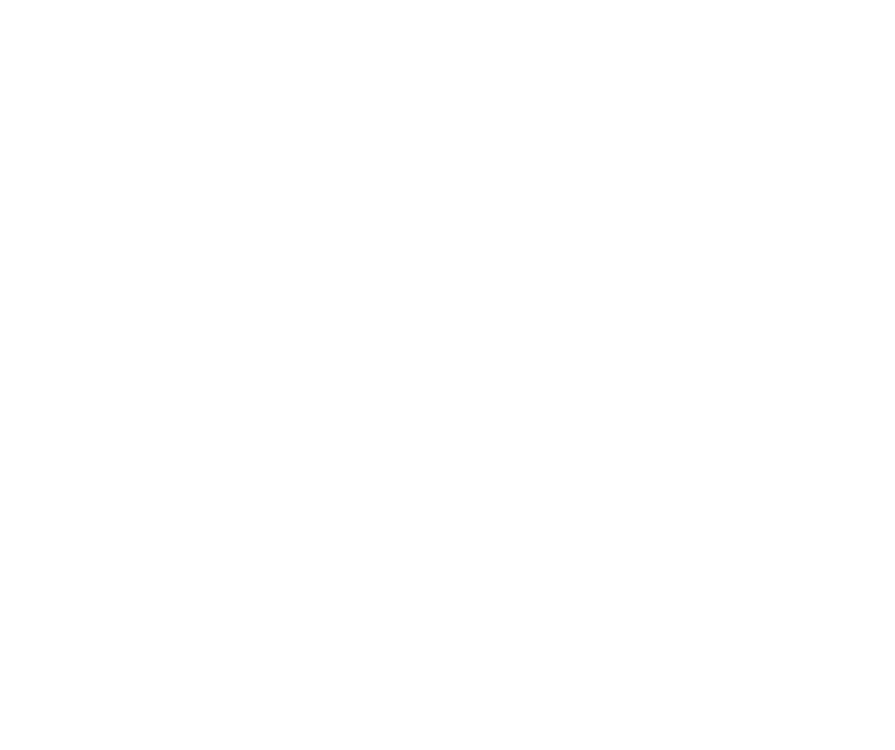
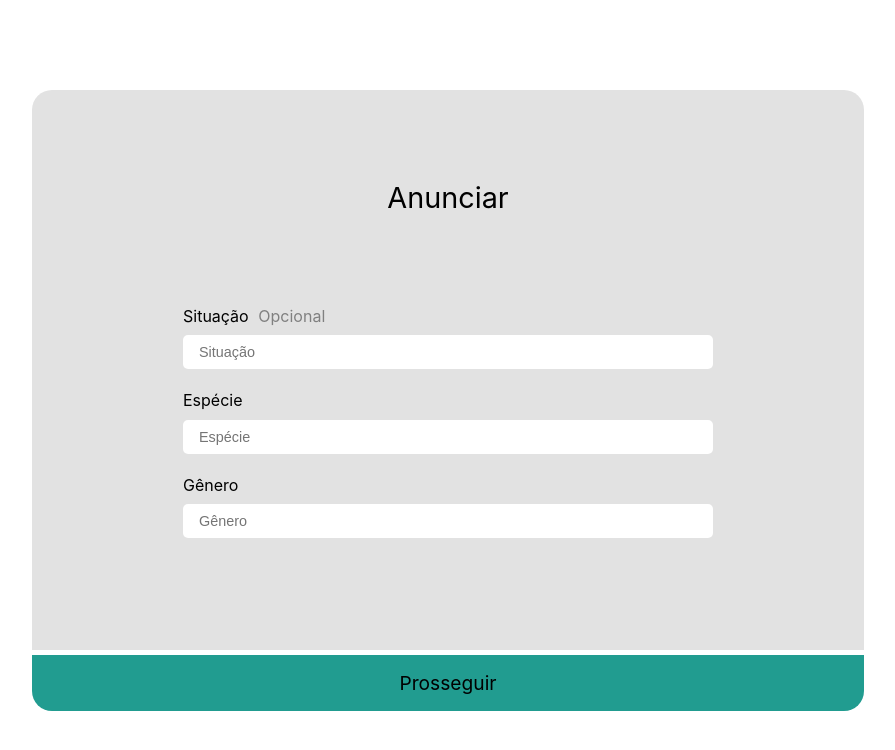
Before and after one commit to BRun0442/PePets, a React (Create React App) app: page /anunciar/1 in a window 1280 px wide. Before the commit this address had no page. Shown: the top 750 px of the page, without its empty margins (192-1087 px from the left). Built offline with nearby package versions, Linux system fonts and the light colour scheme; a web font is replaced by a local one.

Commit message:
Anunciar

```diff
--- a/src/App.js
+++ b/src/App.js
@@ -3,6 +3,9 @@ import { Route, BrowserRouter as Router, Routes } from "react-router-dom";
 
 import Home from "./pages/landingPage/landingPage";
 import LostAnimals from './pages/lostAnimals/lostAnimals';
+import Anunciar from './pages/anunciar/anunciar';
+import AnunciarDescricao from './pages/anunciar/anunciarDescricao';
+import AnunciarFoto from './pages/anunciar/anunciarFoto';
 
 function App() {
   return (
@@ -10,6 +13,9 @@ function App() {
       <Routes>
         <Route element={<Home/>} path="/" exact />
         <Route element={<LostAnimals/>} path="/animais" />
+        <Route element={<Anunciar/>} path="/anunciar/1" />
+        <Route element={<AnunciarDescricao/>} path="/anunciar/2"/>
+        <Route element={<AnunciarFoto/>} path="/anunciar/3"/>
       </Routes>
     </Router>
   );
--- /dev/null
+++ b/src/pages/anunciar/anunciar.css
@@ -0,0 +1,103 @@
+.anunciar {
+    display: flex;
+    justify-content: center;
+    align-items: center;
+    flex-direction: column;
+
+    width: 100vw;
+    height: 100vh;
+}
+
+.containerAnunciar {
+    display: flex;
+    flex-direction: column;
+    justify-content:space-evenly;
+    align-items: center;
+
+    width: 65vw;
+    height: 70vh;
+    /* padding: 2rem 0 2rem 0; */
+
+    background-color: #E2E2E2;
+
+    border-radius: 20px 20px 0 0;
+}
+
+.containerAnunciar > h1 {
+    font-size: 1.8rem;
+}
+
+.inputItem {
+    /* width: 30vw;
+    height: 1rem; */
+
+    /* background-color: green; */
+
+    margin-bottom: 1.3rem;
+}
+
+.inputName {
+    display: flex;
+    margin: 0 0 0.6rem 0;
+}
+
+.inputName > p{ margin: 0 0.6rem 0 0 }
+.inputName > span{ color: gray; text-transform: capitalize; }
+
+.anunciarInput {
+    width: 40vw;
+    height: 2rem;
+    vertical-align: middle;
+
+    border: none;
+    padding-left: 1rem;
+
+    font-size: 0.9rem;
+
+    resize: none;
+
+    border-radius: 5px;
+}
+
+.anunciarInput:focus {
+    outline-color: #219C90;
+    outline-offset: 2px;
+}
+
+.inputContainer {
+    display: flex;
+    flex-direction: column;
+    justify-content: center;
+    align-items: center;
+}
+
+.btnAnunciar {
+    margin-top: 5px;
+    width: 65vw;
+    height: 7vh;
+
+    background-color: #219C90;
+    border-radius: 0 0 20px 20px;
+    border: none;
+
+    display: inline-flex;
+    align-items: center;
+    justify-content: center;
+
+    font-size: 1.2rem;
+}
+
+.btnAnunciar:hover {
+    cursor: pointer;
+}
+
+.btnAnunciar:focus{
+    background-color: #1e9185;
+}
+
+.avisoContainer {
+    width: 80%;
+    padding: 0 1rem 0 1rem;
+    background-color: rgba(237, 71, 71, 0.42);
+    border-radius: 10px;
+}
--- /dev/null
+++ b/src/pages/anunciar/anunciar.jsx
@@ -0,0 +1,42 @@
+import React from 'react'
+import { Link } from "react-router-dom";
+
+import "./anunciar.css";
+
+const InputAnunciar = (props) => {
+    return (
+        <div className='inputItem'>
+            <div className='inputName'>
+                <p>{props.inputName}</p>
+                <span>{props.span}</span>
+            </div>
+
+            <input  className='anunciarInput' list={'anunciarList' + props.value} placeholder={props.inputName} />
+            <datalist id={'anunciarList' + props.value}>
+                {props.list.map(item => {
+                    return <option value={item} />
+                })}
+            </datalist>
+        </div>
+    )
+}
+
+function Anunciar() {
+    return (
+        <div className='anunciar'>
+            <section className='containerAnunciar'>
+                <h1>Anunciar</h1>
+
+                <div className='inputContainer'>
+                    <InputAnunciar span='opcional' value={1} inputName='Situação' list={['Perdido', 'Procurando Tutor']} />
+                    <InputAnunciar value={2} inputName='Espécie' list={['Cachorro', 'Gato', 'Pássaro']} />
+                    <InputAnunciar value={3} inputName='Gênero' list={['Macho', 'Femea']} />
+                </div>
+            </section>
+
+            <Link to="../2" relative="path" className='btnAnunciar'>Prosseguir</Link>
+        </div>
+    )
+}
+
+export default Anunciar
--- /dev/null
+++ b/src/pages/anunciar/anunciarDescricao.jsx
@@ -0,0 +1,37 @@
+import React from 'react'
+import { Link } from "react-router-dom";
+
+import "./anunciar.css";
+
+const InputAnunciar = (props) => {
+    return (
+        <div className='inputItem'>
+            <div className='inputName'>
+                <p>{props.inputName}</p>
+                <span>{props.span}</span>
+            </div>
+
+            <textarea maxLength={100} className='anunciarInput' placeholder={props.placeholder? props.placeholder : props.inputName}/>
+        </div>
+    )
+}
+
+function AnunciarDescricao() {
+    return (
+        <div className='anunciar'>
+            <section className='containerAnunciar'>
+                <h1>Descrição</h1>
+
+                <div className='inputContainer'>
+                    <InputAnunciar span='opcional' inputName='Nome do pet' placeholder='Deixe em branco se não souber' />
+                    <InputAnunciar span='opcional' inputName='Descrição' placeholder='Insira características do pet' />
+                    <InputAnunciar span='opcional' inputName='Recompensa' placeholder='R$' />
+                </div>
+            </section>
+
+            <Link to="../3" relative="path" className='btnAnunciar'>Prosseguir</Link>
+        </div>
+    )
+}
+
+export default AnunciarDescricao
--- /dev/null
+++ b/src/pages/anunciar/anunciarFoto.jsx
@@ -0,0 +1,44 @@
+import React from 'react'
+import { Link } from "react-router-dom";
+
+import "./anunciar.css";
+
+const InputAnunciar = (props) => {
+    return (
+        <div className='inputItem'>
+            <div className='inputName'>
+                <p>{props.inputName}</p>
+                <span>{props.span}</span>
+            </div>
+
+            <textarea maxLength={600} className='anunciarInput' placeholder={props.placeholder? props.placeholder : props.inputName}/>
+        </div>
+    )
+}
+
+function anunciarFoto() {
+    return (
+        <div className='anunciar'>
+
+            <section className='containerAnunciar'>
+                <h1>Descrição</h1>
+
+                <div className='avisoContainer'>
+                    <p>
+                        Atenção: a foto do seu pet é muito importante para que ele seja encontrado,
+                        por favor, insira uma foto de boa qualidade e que mostre bem o seu pet.
+                        A foto será exibida no anúncio.
+                    </p>
+                </div>
+
+                <div className='inputContainer'>
+                    <InputAnunciar span='opcional' inputName='Link' placeholder='Insira o link da imagem de seu pet' />
+                </div>
+            </section>
+
+            <Link to="../../animais" relative="path" className='btnAnunciar'>Prosseguir</Link>
+        </div>
+    )
+}
+
+export default anunciarFoto
--- a/src/pages/landingPage/landingPage.jsx
+++ b/src/pages/landingPage/landingPage.jsx
@@ -1,7 +1,7 @@
 import React from 'react'
 import { Link } from "react-router-dom";
 
-import "../css/landingPage.css";
+import "./landingPage.css";
 
 const linkBackground = {
   backgroundColor: '#219C90',
--- a/src/pages/lostAnimals/lostAnimals.jsx
+++ b/src/pages/lostAnimals/lostAnimals.jsx
@@ -1,7 +1,9 @@
 import React, { Component } from 'react'
-import "../css/lostAnimals.css";
+
 import Animal from "../components/lostAnimal/lostAnimal.jsx";
-import "../css/lostAnimalsFiltros.css";
+
+import "./lostAnimals.css";
+import "./lostAnimalsFiltros.css";
 
 function LostAnimals() {
     return (
@@ -62,7 +64,7 @@ function LostAnimals() {
             </section>
 
             <section className="cards">
-                <Animal state='Procurando tutor' location='Rua Nova Cruz, 65, Ca...' timeAgo='Há 7d' name='Nome Desconhecido' img='https://www.google.com/imgres?imgurl=https%3A%2F%2Fimg.olhardigital.com.br%2Fwp-content%2Fuploads%2F2023%2F04%2FVira-lata-caramelo.jpg&tbnid=4-_-nCC7FgoqwM&vet=12ahUKEwi_zqmBoOWDAxVVopUCHQ3MDSkQMygIegUIARCFAQ..i&imgrefurl=https%3A%2F%2Folhardigital.com.br%2F2024%2F01%2F09%2Fpro%2Fcoreia-do-sul-proibe-consumo-de-carne-de-cachorro%2F&docid=iKda4HFsdnbUXM&w=1920&h=1280&itg=1&q=cachorro&client=opera-gx&ved=2ahUKEwi_zqmBoOWDAxVVopUCHQ3MDSkQMygIegUIARCFAQ' />
+                <Animal state='Procurando tutor' location='Rua Nova Cruz, 65, Ca...' timeAgo='Há 7d' name='Nome Desconhecido' img='https://viumeupet-dev.s3.sa-east-1.amazonaws.com/petThumbs/dd9abb2e-5363-4731-929e-8d6a7199cb89.jpeg' />
                 <Animal state='Perdido' location='Quitauna, Osasco, SP...' timeAgo='Há 3h' name='Tigrão' img='https://viumeupet-dev.s3.sa-east-1.amazonaws.com/petThumbs/ac4ddb37-f207-461f-b317-a6e144f0e231.jpeg' />
                 <Animal state='Perdido' location='Rua Baependy, Cam...' timeAgo='Há 9h' name='Shurato Xuxu' img='https://viumeupet-dev.s3.sa-east-1.amazonaws.com/petThumbs/e3eb2c6c-63a7-4c4b-a476-0f6c616b08c6.jpeg' />
 
```
Also changed, not shown: src/pages/landingPage/landingPage.css (renamed from src/pages/css/landingPage.css), src/pages/lostAnimals/lostAnimals.css (renamed from src/pages/css/lostAnimals.css), src/pages/lostAnimals/lostAnimalsFiltros.css (renamed from src/pages/css/lostAnimalsFiltros.css).
